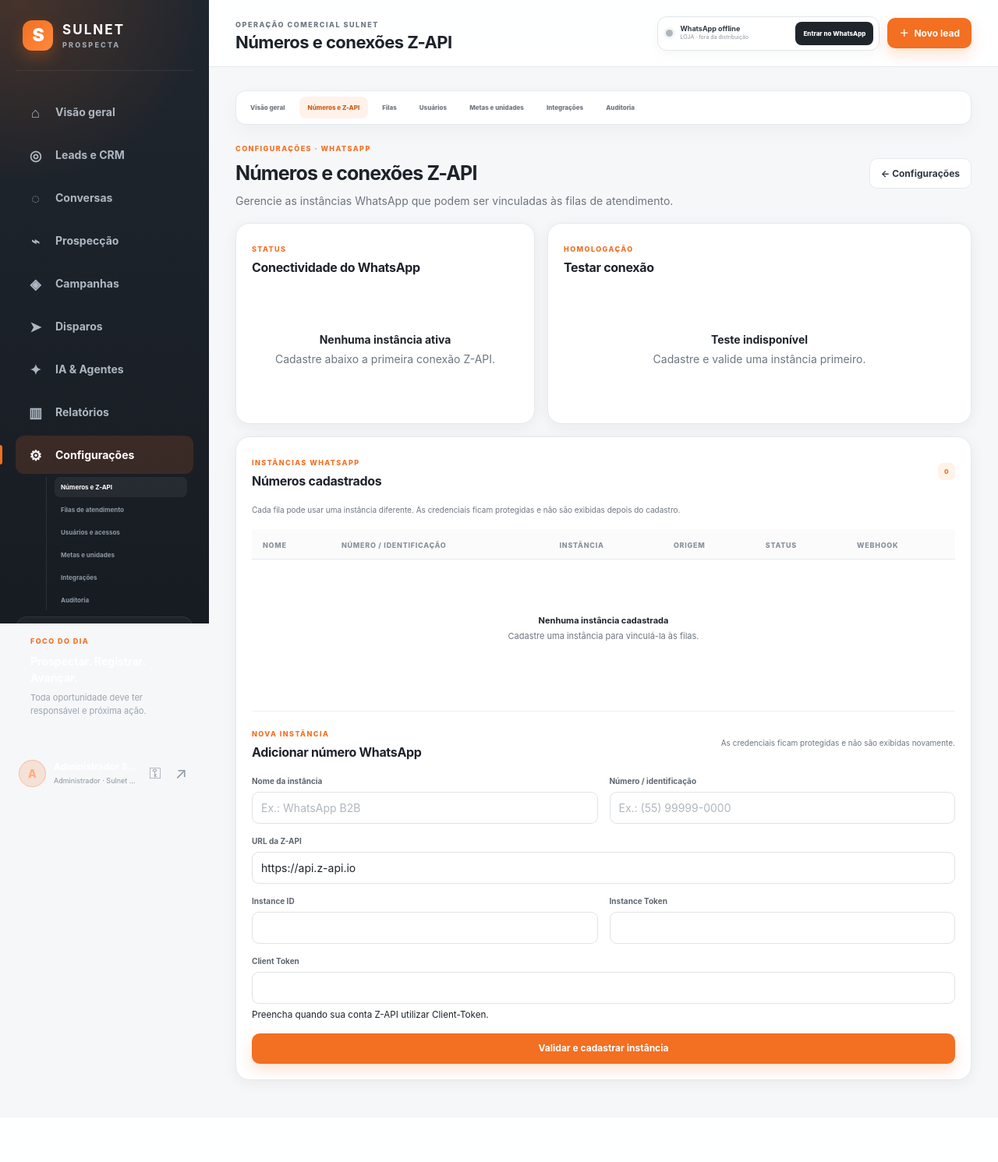
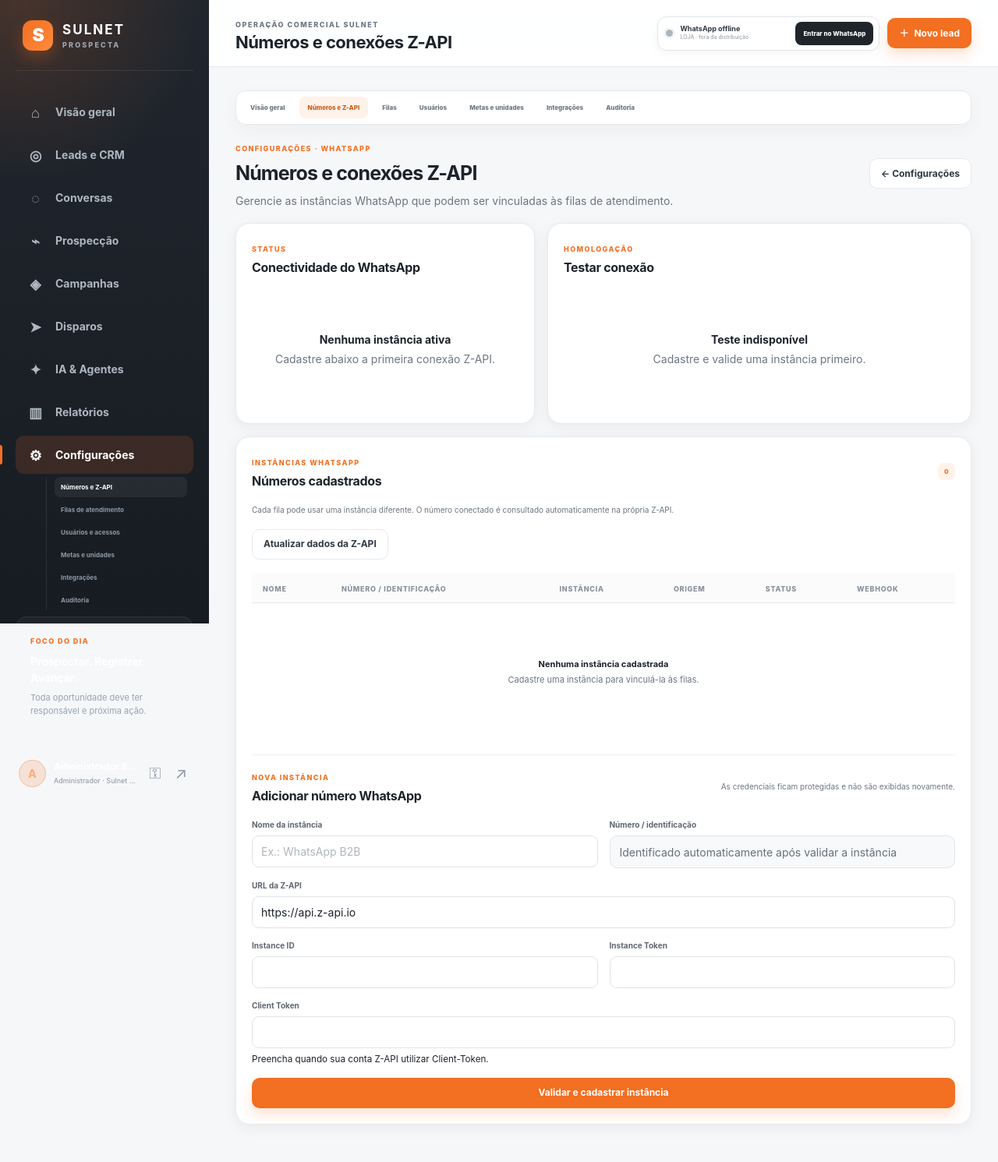
Before and after one commit to rafaelsantos-coder/Sistema-Prospeccao, a FastAPI app: page /settings/whatsapp in a window 1280 px wide. Shown: the whole page at 78% size. Before the commit the page ends 1394 px from the top, so only its background shows below. Run offline with FastAPI, Linux system fonts and the light colour scheme; the visitor is signed in with stand-in values (Sample User, id 1).

Commit message:
Show live Z-API phone numbers and duplicate warnings

```diff
--- a/app/templates/settings_whatsapp.html
+++ b/app/templates/settings_whatsapp.html
@@ -58,18 +58,31 @@
       <div><span class="eyebrow">INSTÂNCIAS WHATSAPP</span><h3>Números cadastrados</h3></div>
       <span class="count-badge">{{ zapi_instances|length }}</span>
     </div>
-    <p class="panel-note">Cada fila pode usar uma instância diferente. As credenciais ficam protegidas e não são exibidas depois do cadastro.</p>
+    <p class="panel-note">Cada fila pode usar uma instância diferente. O número conectado é consultado automaticamente na própria Z-API.</p>
+    {% if duplicate_instance_ids %}
+    <div class="info-box top-space">
+      <strong>Atenção: há instâncias conectadas ao mesmo número</strong>
+      <p>Enquanto duas instâncias apontarem para o mesmo WhatsApp, mensagens enviadas por ambas sairão pelo mesmo número. Revise a conexão dos aparelhos no painel da Z-API.</p>
+    </div>
+    {% endif %}
+    <div class="settings-action-row top-space">
+      <a class="button button-secondary" href="/settings/whatsapp">Atualizar dados da Z-API</a>
+    </div>
     <div class="data-table-wrap top-space">
       <table class="data-table">
         <thead><tr><th>Nome</th><th>Número / identificação</th><th>Instância</th><th>Origem</th><th>Status</th><th>Webhook</th></tr></thead>
         <tbody>
         {% for instance in zapi_instances %}
+          {% set zi = zapi_instance_info.get(instance.id, {}) %}
           <tr>
-            <td><strong>{{ instance.name }}</strong></td>
-            <td>{{ instance.phone_label or 'Não informado' }}</td>
+            <td><strong>{{ instance.name }}</strong>{% if zi.get('device_name') %}<span class="table-subline">{{ zi.get('device_name') }}</span>{% endif %}</td>
+            <td>
+              <strong>{{ zi.get('phone_label') or instance.phone_label or 'Não identificado' }}</strong>
+              {% if zi.get('duplicate_phone') %}<span class="table-subline" style="color:#b45309;font-weight:800;">Mesmo número em outra instância</span>{% elif zi.get('error') %}<span class="table-subline">Não foi possível consultar agora</span>{% else %}<span class="table-subline">Obtido automaticamente da Z-API</span>{% endif %}
+            </td>
             <td><span class="table-subline">…{{ instance.instance_id[-8:] }}</span></td>
             <td>{{ 'Railway / atual' if instance.source_type == 'ENV' else 'Cadastro interno' }}</td>
-            <td><span class="connection-status {% if instance.active %}on{% endif %}">{{ 'Ativa' if instance.active else 'Inativa' }}</span></td>
+            <td><span class="connection-status {% if zi.get('connected') %}on{% endif %}">{{ 'Conectada' if zi.get('connected') else ('Inativa' if not instance.active else 'Desconectada') }}</span></td>
             <td>
               {% if instance.active %}
               <form action="/settings/zapi/instances/{{ instance.id }}/configure-webhook" method="post">
@@ -95,7 +108,7 @@
         <input type="hidden" name="csrf_token" value="{{ csrf_token }}">
         <div class="form-grid">
           <label class="field"><span>Nome da instância</span><input name="name" required placeholder="Ex.: WhatsApp B2B"></label>
-          <label class="field"><span>Número / identificação</span><input name="phone_label" placeholder="Ex.: (55) 99999-0000"></label>
+          <div class="field"><span>Número / identificação</span><div class="readonly-field">Identificado automaticamente após validar a instância</div><input type="hidden" name="phone_label" value=""></div>
           <label class="field field-span-2"><span>URL da Z-API</span><input name="base_url" value="https://api.z-api.io" required></label>
           <label class="field"><span>Instance ID</span><input name="instance_id" required autocomplete="off"></label>
           <label class="field"><span>Instance Token</span><input name="instance_token" type="password" required autocomplete="new-password"></label>
```
